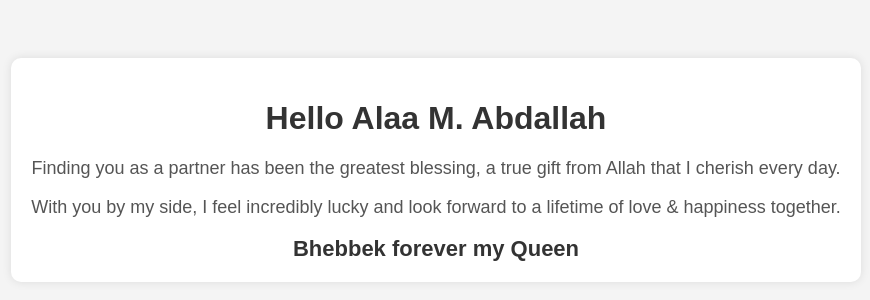
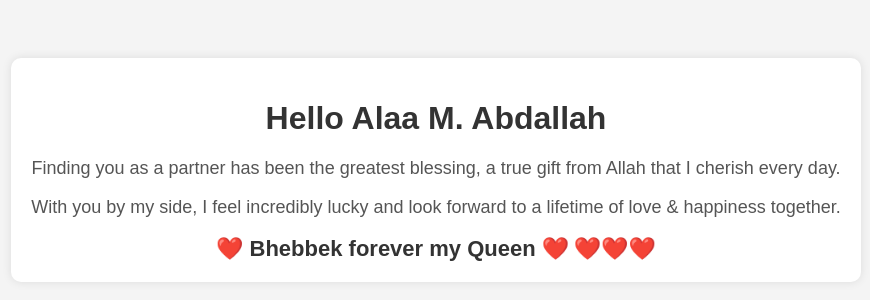
Before and after one commit to usif-3jra/Message-La-Habeebti, a plain HTML site: page message.html in a window 1280 px wide. Shown: the part 230-530 px from the top of the page, without its empty margins (204-1074 px from the left). Drawn offline with Linux system fonts and the light colour scheme.

Commit message:
message.html

```diff
--- a/message.html
+++ b/message.html
@@ -39,7 +39,8 @@
         <h1>Hello Alaa M. Abdallah</h1>
         <p>Finding you as a partner has been the greatest blessing, a true gift from Allah that I cherish every day.</p>
 		<p>With you by my side, I feel incredibly lucky and look forward to a lifetime of love & happiness together.</p>
-		<a><b>Bhebbek forever my Queen<b/></a>
+		<a><b>❤️ Bhebbek forever my Queen ❤️<b/></a>
+		<a><b>❤️❤️❤️<b/></a>
     </div>
 </body>
 </html>
```
